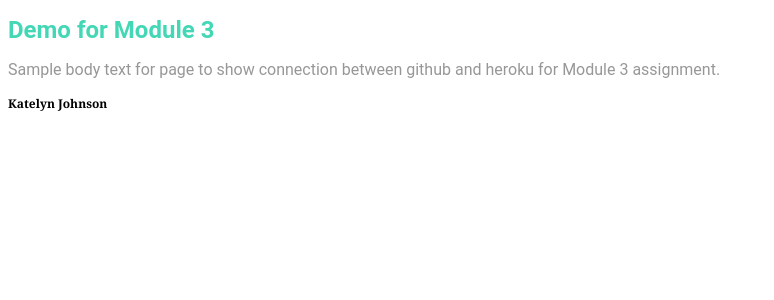
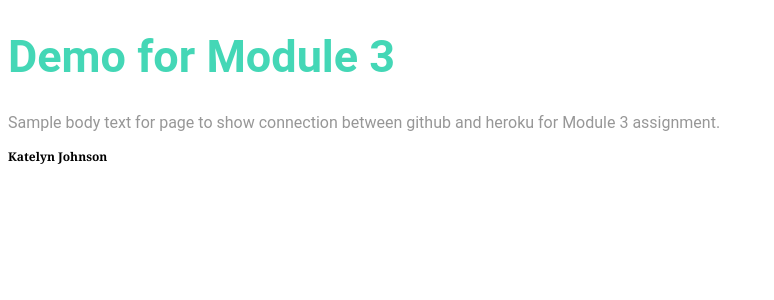
Before and after one commit to katelykj/file-v1, a PHP site: page /index.html in a window 1280 px wide. Shown: the top 300 px of the page, without its empty margins (0-774 px from the left). Run offline with PHP 8.4, Linux system fonts and the light colour scheme.

Commit message:
Update css_demo.css

```diff
--- a/css_demo.css
+++ b/css_demo.css
@@ -1,6 +1,6 @@
 .title{
   font-weight: bold;
-  font-size: 24px;
+  font-size: 45px;
   color: #44D7B6;
 }
 
@@ -17,5 +17,5 @@ h4 {
 }
 
 h1, p {
-  font-family: Roboto;
+  font-family: 'Roboto', sans-serif;
 }
```
